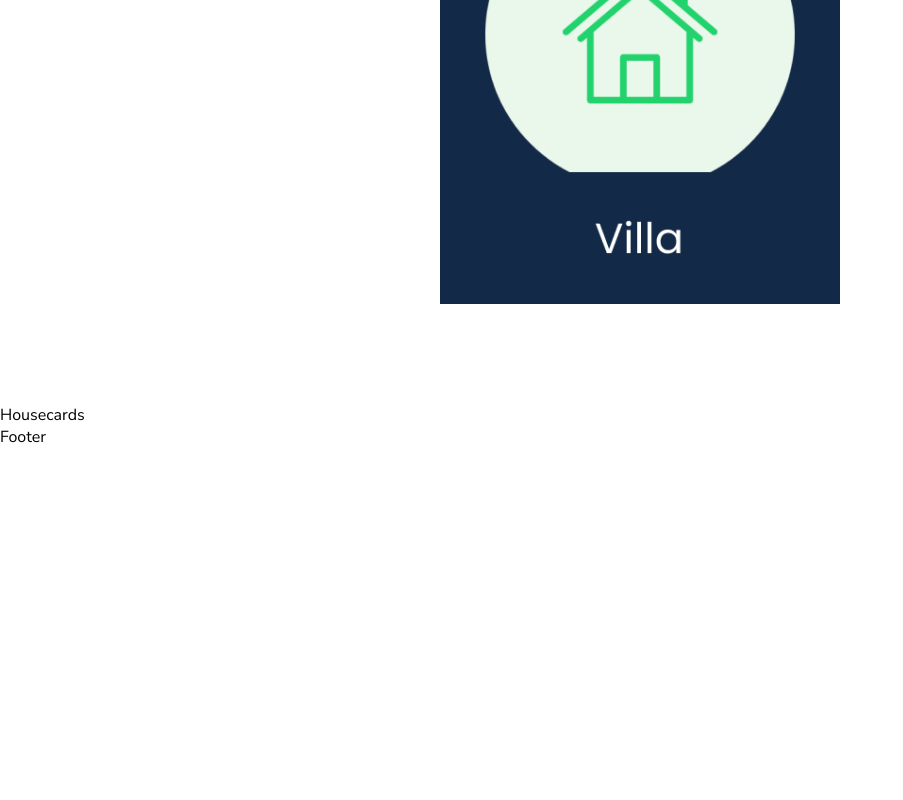
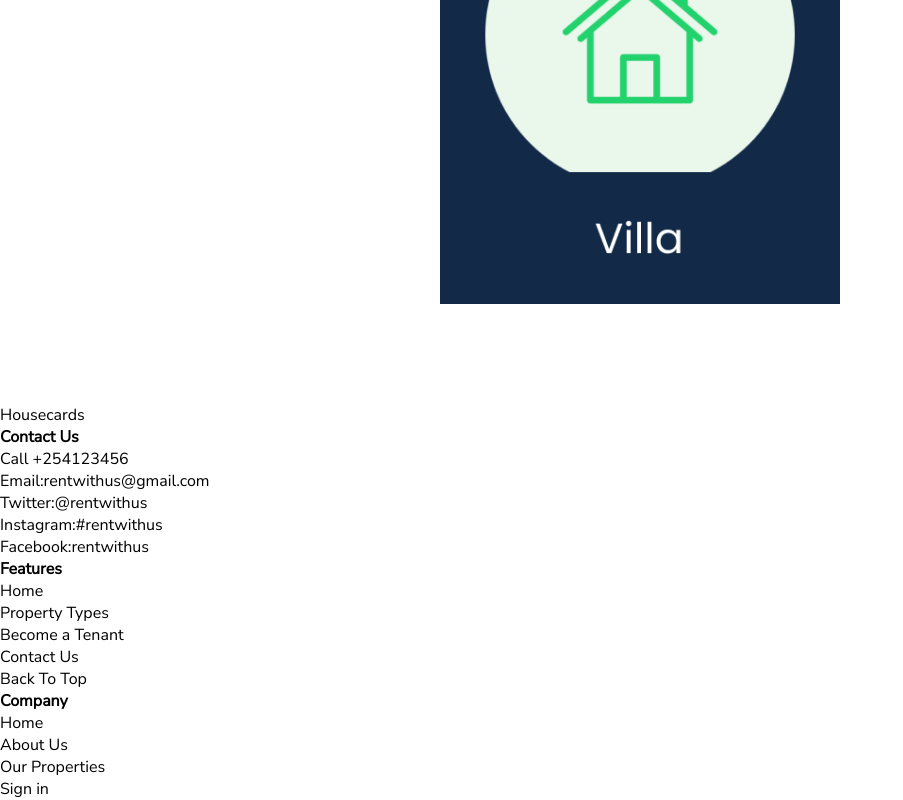
Before and after one commit to codingvaleria/housyproperties-frontend, a React (Create React App) app: page / in a window 1280 px wide. Shown: the part 1785-2585 px from the top of the page, without its empty margins (0-903 px from the left). Before the commit the page ends 2233 px from the top, so only its background shows below. Built offline with nearby package versions, Linux system fonts and the light colour scheme; a web font is replaced by a local one.

Commit message:
add functionality and render it

```diff
--- a/src/tenant/components/footer/Footer.js
+++ b/src/tenant/components/footer/Footer.js
@@ -1,7 +1,44 @@
 import React from "react";
+import "./Footer.css"
 
-function Footer() {
-  return <div>Footer</div>;
+function Footer(){
+    return(
+<div class="footer-section">
+    <div class="container">
+        <div class="row">
+            <div class="footer-col">
+                <h4>Contact Us</h4>
+                <ul>
+                    <li> Call +254123456</li>
+                    <li> Email:rentwithus@gmail.com</li>
+                    <li> Twitter:@rentwithus</li>
+                    <li> Instagram:#rentwithus</li>
+                    <li> Facebook:rentwithus</li>
+                </ul>
+            </div>
+            <div class="footer-col">
+                <h4>Features</h4>
+                <ul>
+                    <li> Home</li>
+                    <li> Property Types</li>
+                    <li> Become a Tenant</li>
+                    <li> Contact Us</li>
+                    <li> Back To Top</li>
+                </ul>
+            </div>
+            <div class="footer-col">
+                <h4>Company</h4>
+                <ul>
+                    <li> Home</li>
+                    <li> About Us</li>
+                    <li> Our Properties</li>
+                    <li> Sign in</li>
+                </ul>
+            </div>
+        </div>
+    </div>
+ </div>
+    )
 }
 
-export default Footer;
+export default Footer
```
